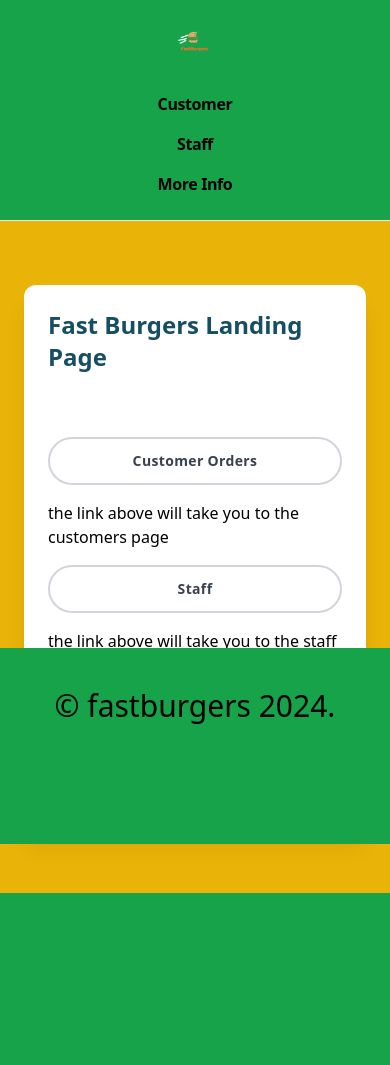
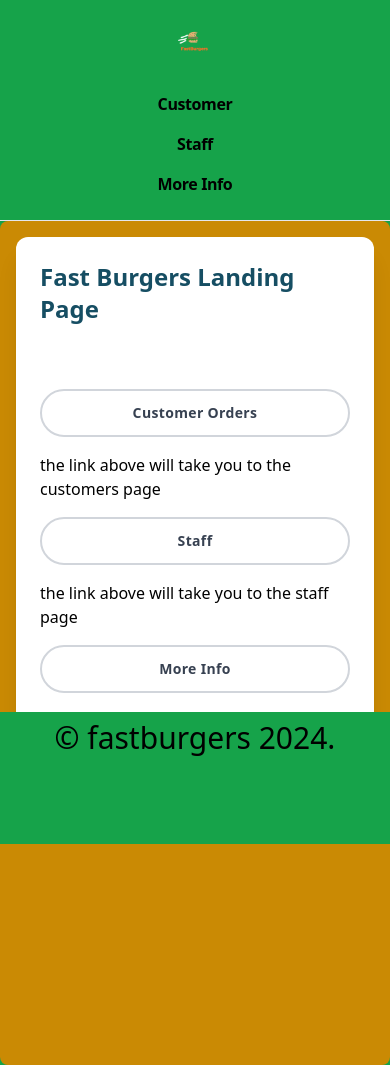
Before and after one commit to Michal6003/fastburgers, a PHP site: page /fastburgers/index in a window 390 px wide. Before the commit the page ends 893 px from the top, so only its background shows below. Run offline with PHP 8.4, Linux system fonts and the light colour scheme; some libraries are stand-ins or nearby versions.

Commit message:
responsive

```diff
--- a/pages/customer.php
+++ b/pages/customer.php
@@ -23,9 +23,9 @@ $order->bind_result($oid, $cname, $menu_type, $payment);
 <link rel="stylesheet" href="https://cdnjs.cloudflare.com/ajax/libs/font-awesome/6.5.2/css/all.min.css" integrity="sha512-SnH5WK+bZxgPHs44uWIX+LLJAJ9/2PkPKZ5QiAj6Ta86w+fsb2TkcmfRyVX3pBnMFcV7oQPJkl9QevSCWr3W6A==" crossorigin="anonymous" referrerpolicy="no-referrer" />
 
 
-<div class ="h-screen bg-yellow-600 rounded-lg">
+<div class="min-h-screen bg-yellow-600 rounded-lg flex flex-col">
 <div class="flex flex-col">
-  <div class="overflow-x-auto sm:mx-0.5 lg:mx-0.5">
+<div class="overflow-x-auto sm:mx-0.5 lg:mx-0.5 flex-grow">
     <div class="py-2 inline-block min-w-full sm:px-6 lg:px-8">
       <div class="overflow-hidden rounded-lg m-5 flex-col h-[80%] justify-center">
         <table class="min-w-full">
--- a/pages/index.php
+++ b/pages/index.php
@@ -4,8 +4,9 @@ include '../partials/header.php';
 include '../partials/navigation.php';
 ?>
 
-<div class="relative py-16 bg-gradient-to-br bg-yellow-500">
-    <div class="relative container m-auto px-6 text-gray-500 md:px-12 xl:px-40">
+
+<div class ="h-screen bg-yellow-600 rounded-lg">
+    <div class="container mx-auto p-4 text-gray-500 md:flex md:space-x-4">
         <div class="m-auto md:w-8/12 lg:w-6/12 xl:w-6/12">
             <div class="rounded-xl bg-white shadow-xl">
                 <div class="p-6 sm:p-16">
--- a/pages/orderDetails.php
+++ b/pages/orderDetails.php
@@ -36,9 +36,9 @@ $orderDetails->fetch();
 <link rel="stylesheet" href="https://cdn.tailgrids.com/tailgrids-fallback.css" />
 <!-- I can now just call the variable created in the bind_result -->
 <!-- the details that I have called is just some of the data that is required -->
-<div class ="h-screen bg-yellow-600 rounded-lg">
-<div class="flex w-full justify-center mt-20">
-    <div class="flex flex-col w-1/4 mb-20">
+<div class="min-h-screen bg-yellow-600 rounded-lg flex flex-col">
+<div class="flex flex-wrap w-full justify-center mt-20 space-y-10 md:space-y-0 md:space-x-10">
+    <div class="flex flex-col w-full md:w-1/4 mb-20 md:mb-0">
         <h2 class="text-xl underline">Customer Details</h2>
         <p><span class="text-slate-600">Customer Name:</span> <?= $customer ?></p>
         <p><span class="text-slate-600">Customer Tel:</span> <?= $custTel ?></p>
--- a/pages/staff.php
+++ b/pages/staff.php
@@ -20,10 +20,9 @@ $order->bind_result($sId, $sname, $ssurname, $srole, $shift);
 
 ?>
 
-
-<div class ="h-screen bg-yellow-600 rounded-lg">
+<div class="min-h-screen bg-yellow-600 rounded-lg flex flex-col">
 <div class="flex flex-col">
-  <div class="overflow-x-auto sm:mx-0.5 lg:mx-0.5">
+<div class="overflow-x-auto sm:mx-0.5 lg:mx-0.5 flex-grow">
     <div class="py-2 inline-block min-w-full sm:px-6 lg:px-8">
       <div class="overflow-hidden">
         <table class="min-w-full">
--- a/partials/footer.php
+++ b/partials/footer.php
@@ -1,7 +1,7 @@
 
  <!-- This is an example component -->
 <div class=" bg-green-600 fixed bottom-0 left-0 w-full">
-    <div class="max-w-2xl mx-auto text-black py-10">
+    <div class="max-w-2xl mx-auto text-black py-2">
         <div class="text-center">
             <h3 class="text-3xl mb-3">  &copy; fastburgers 2024. </h3>
             <div class="flex justify-center my-10">
--- a/partials/header.php
+++ b/partials/header.php
@@ -1,6 +1,6 @@
 <?php
-define('BASE_PATH', 'http://localhost:8040/fastburgers/')
-//define('BASE_PATH', 'http://localhost:3308/fastburger/')
+//define('BASE_PATH', 'http://localhost:8040/fastburgers/')
+ define('BASE_PATH', 'http://localhost:3306/fastburger/')
 ?>
 <!DOCTYPE html>
 <html lang="en">
--- a/partials/navigation.php
+++ b/partials/navigation.php
@@ -1,10 +1,11 @@
 <nav
-      class=" bg-green-600 dark:bg-black dark:text-white flex flex-col md:flex-row items-center md:justify-between px-6 py-4 border-b border-b-gray-60 shadow-sm max-w-screen-2xl mx-auto"
+      class=" bg-green-600 dark:text-white flex flex-col md:flex-row items-center md:justify-between px-6 py-4 border-b border-b-gray-60 shadow-sm max-w-screen-2xl mx-auto"
     >
       <!-- Logo -->
       <div>
         <h2 class="text-3xl font-bold">
-        <img class="block h-12 w-auto" src="<?= BASE_PATH ?>assets/FastBurgersLogo.png" alt="Logo">
+        <img class="block lg:hidden h-12 w-auto" src="<?= BASE_PATH ?>/assets/FastBurgersLogo.png" alt="Logo">
+        <img class="hidden lg:block h-12 w-auto" src="<?= BASE_PATH ?>/assets/FastBurgersLogo.png" alt="Logo">
         </h2>
       </div>
       <!-- /End Logo -->
```
Also changed, not shown: pages/moreInfo.php (+4 -3 lines).
